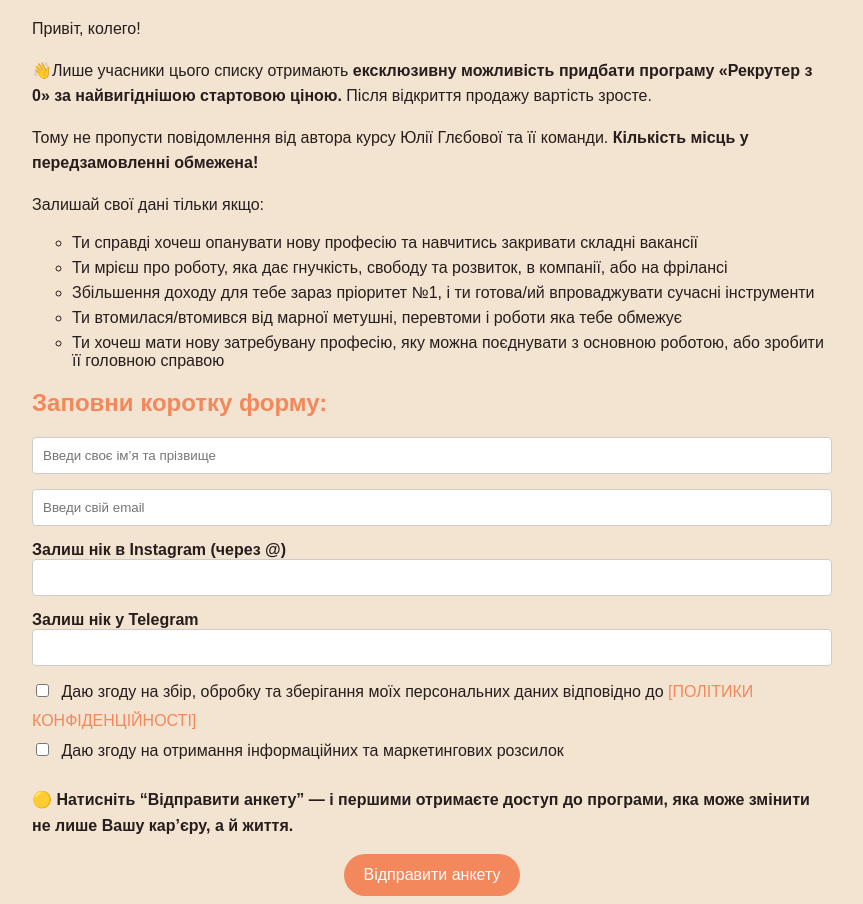
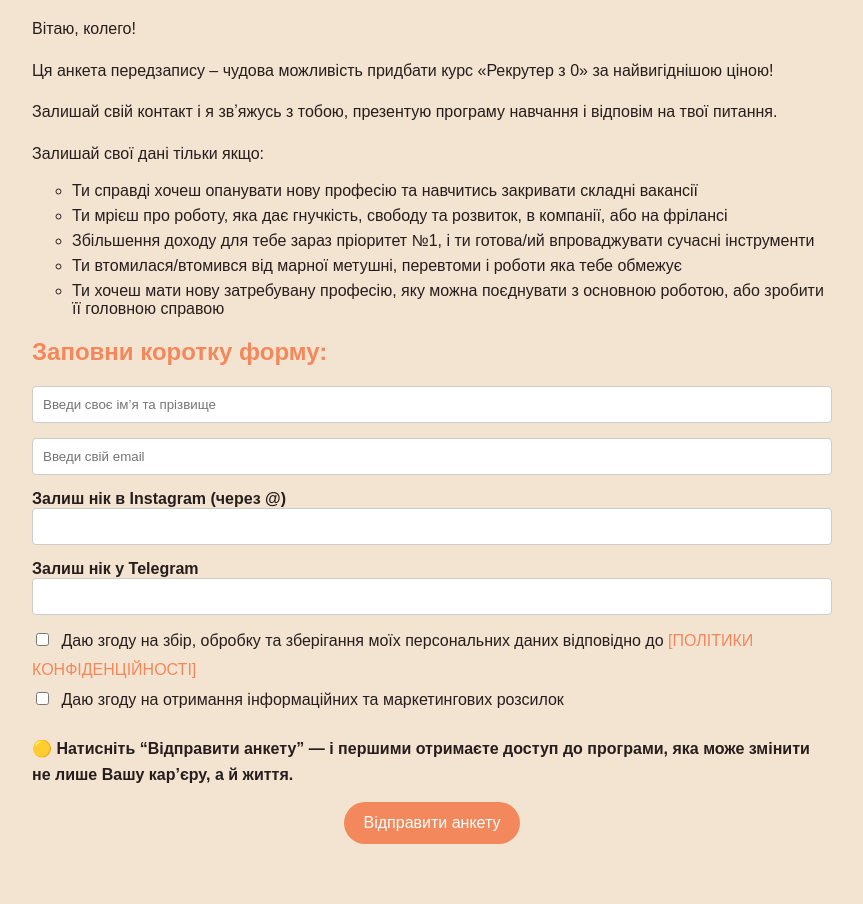
Before and after one commit to juliaglebova/education, a plain HTML site: page index.html in a window 1280 px wide. Shown: the whole page, without its empty margins (208-1071 px from the left). After the commit the page ends 852 px from the top, so only its background shows below. Drawn offline with Linux system fonts and the light colour scheme.

Commit message:
Update index.html
edit text

```diff
--- a/index.html
+++ b/index.html
@@ -97,15 +97,12 @@
   </head>
   <body>
     <main class="container">
-      <p>Привіт, колего!</p>
+      <p>Вітаю, колего!</p>
       <p>
-        👋Лише учасники цього списку отримають
-        <b>ексклюзивну можливість придбати програму «Рекрутер з 0» за найвигіднішою стартовою ціною.</b>
-        Після відкриття продажу вартість зросте.
+        Ця анкета передзапису – чудова можливість придбати курс «Рекрутер з 0» за найвигіднішою ціною!
       </p>
       <p>
-        Тому не пропусти повідомлення від автора курсу Юлії Глєбової та її команди.
-        <b>Кількість місць у передзамовленні обмежена!</b>
+        Залишай свій контакт і я звʼяжусь з тобою, презентую програму навчання і відповім на твої питання.
       </p>
 
       <p>Залишай свої дані тільки якщо:</p>
@@ -153,7 +150,7 @@
 
       <div id="thankYou" class="hidden thank-you">
         <h2>Дякуємо!</h2>
-        <p>Найближчим часом ми з Вами зв’яжемось</p>
+        <p>Найближчим часом я з Вами зв’яжусь</p>
       </div>
     </main>
 
```
